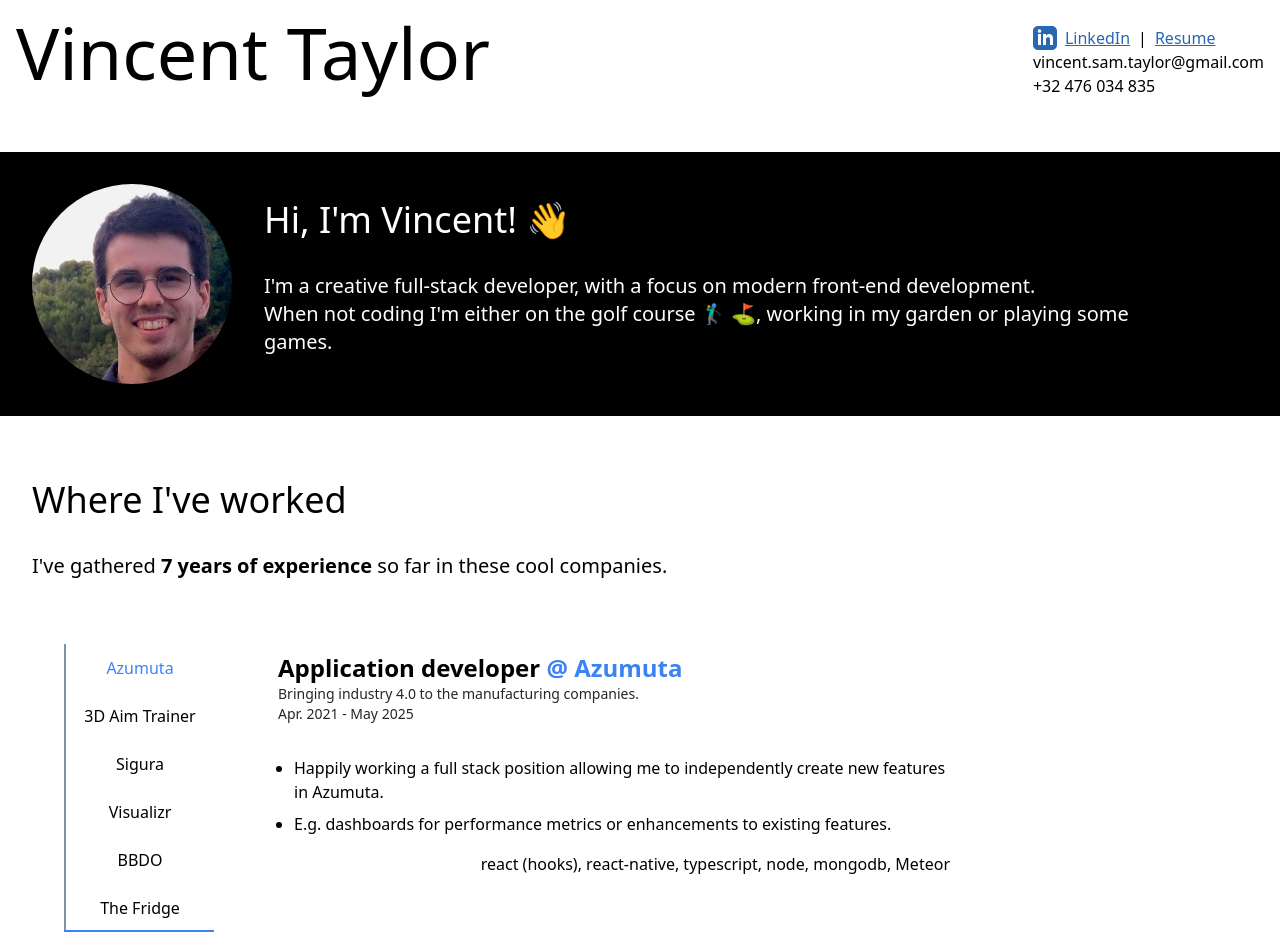
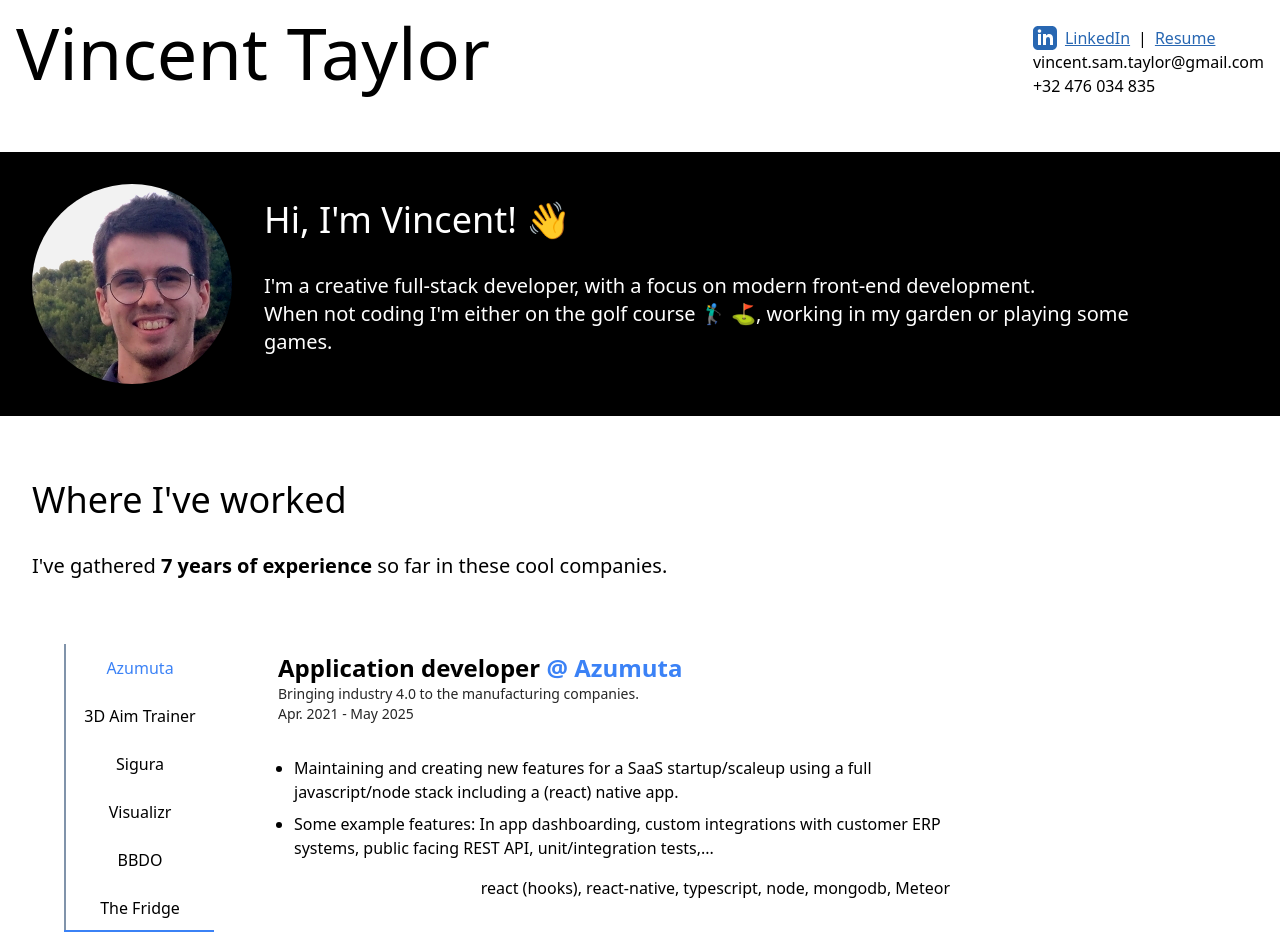
Before and after one commit to Taylorvincent/portfolio, a Next.js app: page / in a window 1280 px wide. Shown: the top 952 px of the page. Built offline with nearby package versions, Linux system fonts and the light colour scheme.

Commit message:
no happy

```diff
--- a/src/data/experience.ts
+++ b/src/data/experience.ts
@@ -10,8 +10,8 @@ const experience = [
 		role: 'Application developer',
 		stack: 'react (hooks), react-native, typescript, node, mongodb, Meteor',
 		content: [
-			'Happily working a full stack position allowing me to independently create new features in Azumuta.',
-			'E.g. dashboards for performance metrics or enhancements to existing features.',
+			'Maintaining and creating new features for a SaaS startup/scaleup using a full javascript/node stack including a (react) native app.',
+			'Some example features: In app dashboarding, custom integrations with customer ERP systems, public facing REST API, unit/integration tests,...'
 		],
 	},
 	{
```
